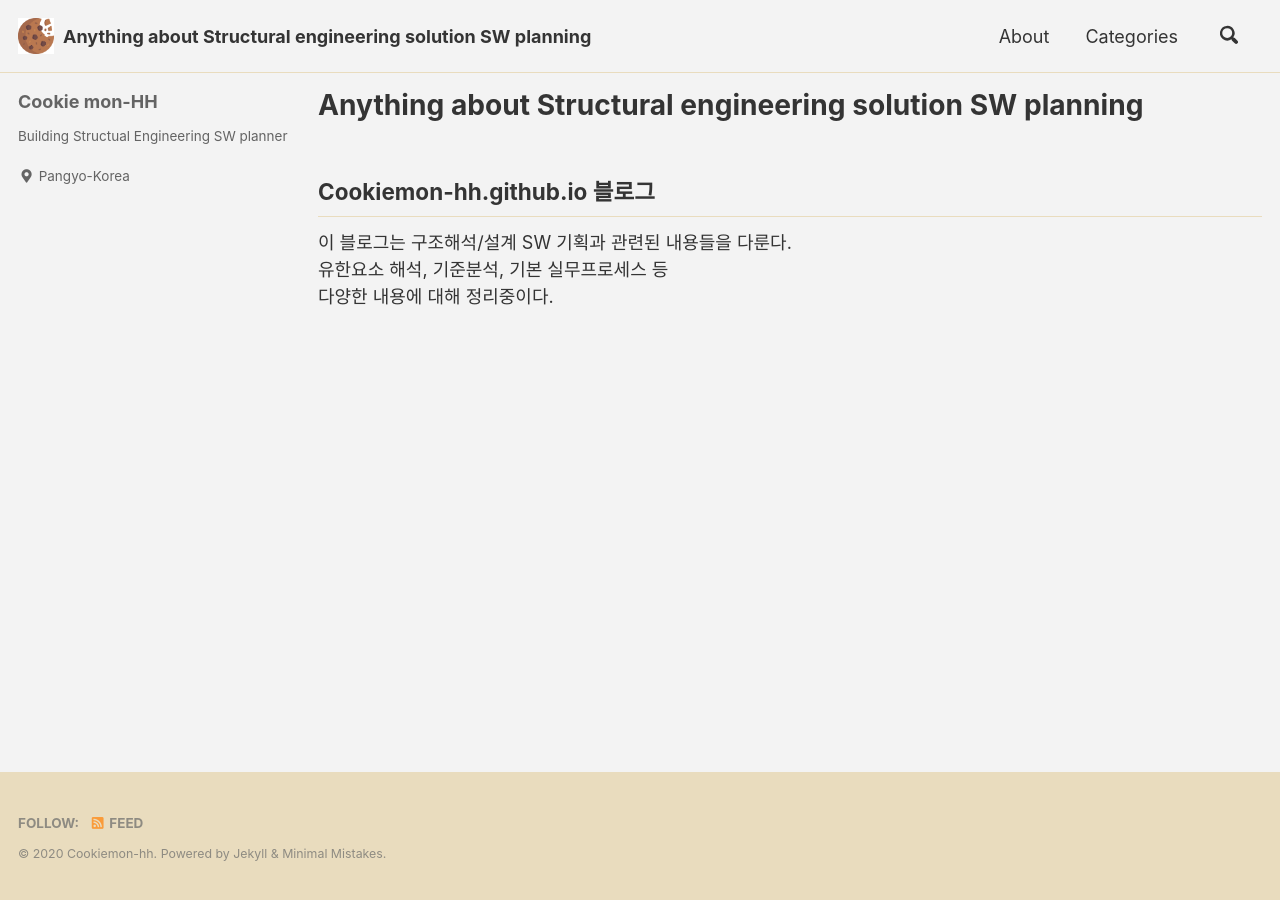
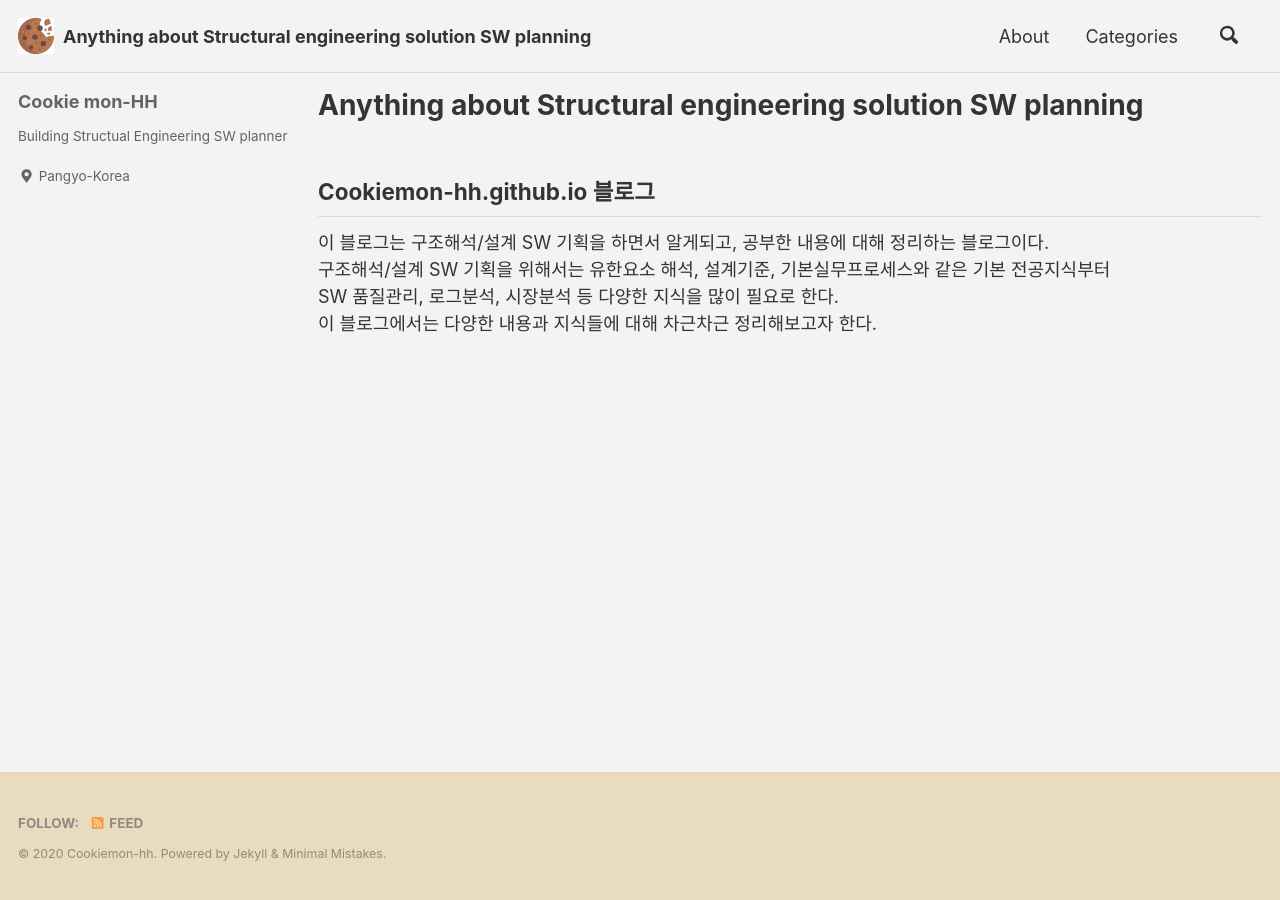
Before and after one commit to CookieMon-HH/cookiemon-hh.github.io, a Jekyll site: the page built from _pages/about.md, in a window 1280 px wide. Built offline with Jekyll 4.4.1, drawn with Linux system fonts in a browser that asks for light colours; cached includes are drawn as plain includes; a script that is not in the unit is left out; comment, search, counter and statistics services are not loaded.

Commit message:
Update about.md

```diff
--- a/_pages/about.md
+++ b/_pages/about.md
@@ -6,6 +6,7 @@ layout: single
 
 ## Cookiemon-hh.github.io 블로그
 
-이 블로그는 구조해석/설계 SW 기획과 관련된 내용들을 다룬다.
-유한요소 해석, 기준분석, 기본 실무프로세스 등
-다양한 내용에 대해 정리중이다.
+이 블로그는 구조해석/설계 SW 기획을 하면서 알게되고, 공부한 내용에 대해 정리하는 블로그이다.
+구조해석/설계 SW 기획을 위해서는 유한요소 해석, 설계기준, 기본실무프로세스와 같은 기본 전공지식부터
+SW 품질관리, 로그분석, 시장분석 등 다양한 지식을 많이 필요로 한다.
+이 블로그에서는 다양한 내용과 지식들에 대해 차근차근 정리해보고자 한다.
```
